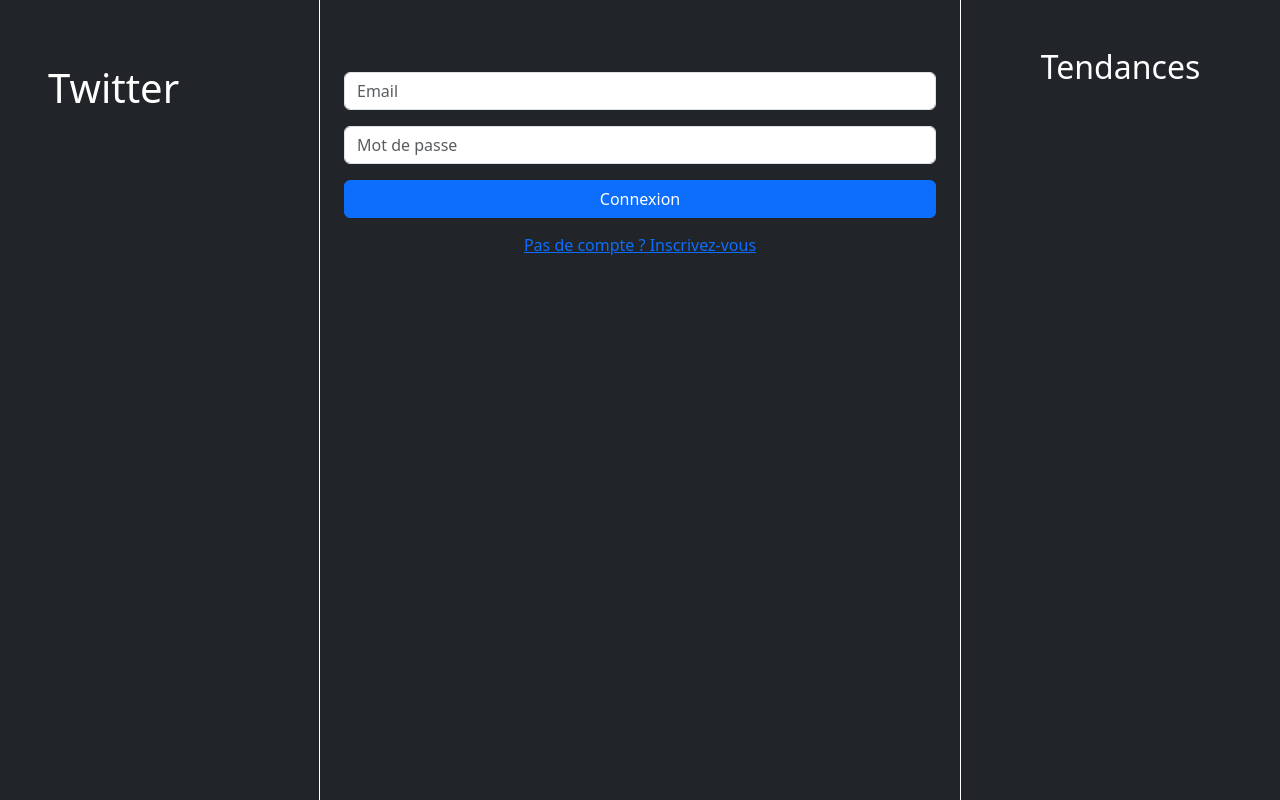
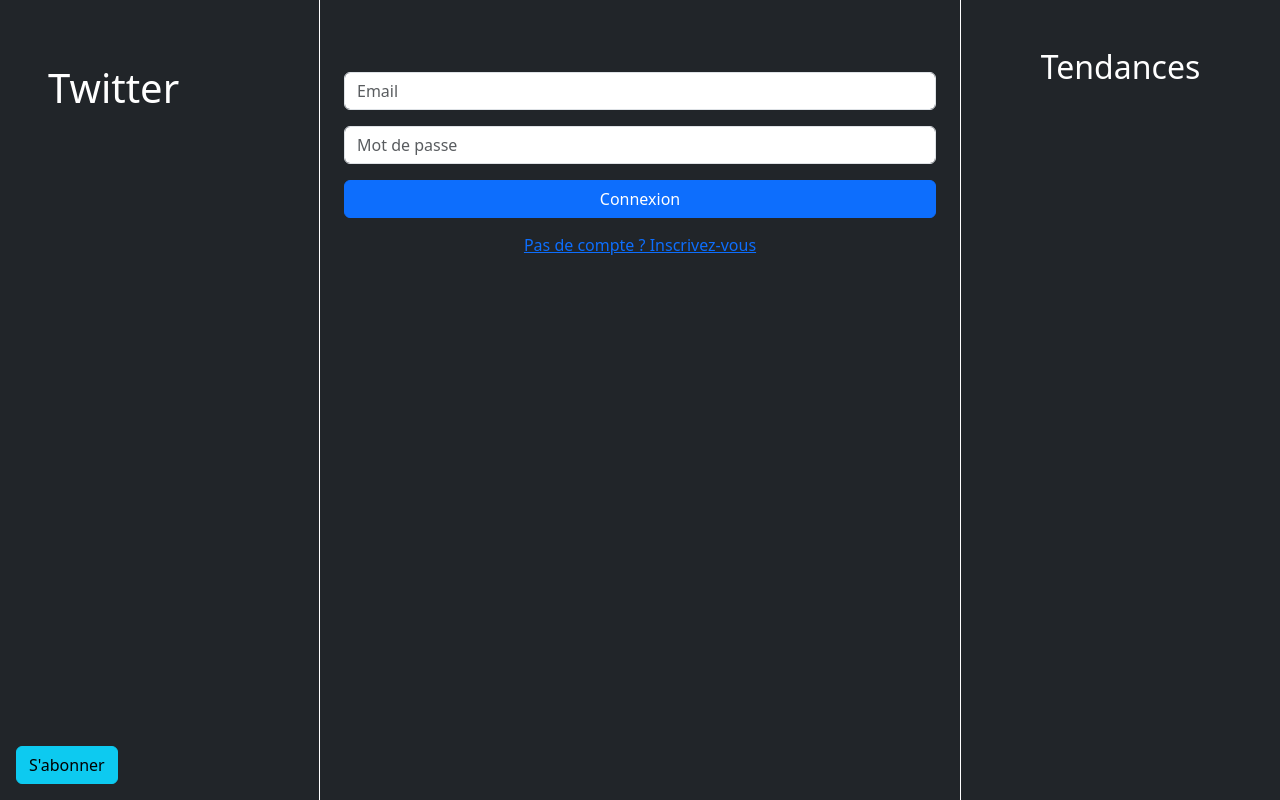
Before and after one commit to JeanBeq/twitter-react, a React (Vite) app: page / in a window 1280 px wide. Built offline with nearby package versions, Linux system fonts and the light colour scheme.

Commit message:
Add NotificationsManager component for push notifications and utility function for base64 URL conversion

```diff
--- a/src/App.tsx
+++ b/src/App.tsx
@@ -2,10 +2,12 @@
 import "bootstrap/dist/css/bootstrap.min.css";
 import "bootstrap-icons/font/bootstrap-icons.css";
 import HomePage from "./pages/HomePage";
+import NotificationsManager from "./components/NotificationsManager";
 
 const App = () => (
   <AuthProvider>
     <HomePage />
+    <NotificationsManager />
   </AuthProvider>
 );
 
--- /dev/null
+++ b/src/components/NotificationsManager.tsx
@@ -0,0 +1,52 @@
+import { useState } from "react";
+import { urlB64ToUint8Array } from "../utils/urlB64ToUint8Array";
+
+const PUBLIC_PUSH_KEY = import.meta.env.VITE_PUBLIC_PUSH_KEY as string;
+
+function NotificationsManager(){
+    const [subscribed, setSubscribed] = useState<Boolean>(false);
+
+    async function testNotification(){
+        await Notification.requestPermission();
+        new Notification("Test notification");
+    }
+
+    async function subscribe(){
+        const perm = await Notification.requestPermission();
+
+        if(perm == 'granted'){
+            const serviceWorker : any = await navigator.serviceWorker.ready;
+
+            let subscription = await serviceWorker.pushManager.getSubscription();
+
+            if(subscription == null){
+                subscription = await serviceWorker.pushManager.subscribe({
+                    userVisibleOnly: true,
+                    applicationServerKey: urlB64ToUint8Array(PUBLIC_PUSH_KEY),
+                });
+            }
+
+            setSubscribed(true);
+        }
+    }
+
+    if(subscribed){
+        return (
+            <div className="p-3 fixed-bottom fs-3">
+                <button className="btn btn-info" onClick={() => testNotification()}>
+                    Test notification
+                </button>
+            </div>
+        )
+    }
+
+    return (
+        <div className="p-3 fixed-bottom fs-3">
+            <button className="btn btn-info" onClick={() => subscribe()}>
+                S'abonner
+            </button>
+        </div>
+    )
+}
+
+export default NotificationsManager;
--- /dev/null
+++ b/src/utils/urlB64ToUint8Array.tsx
@@ -0,0 +1,16 @@
+function urlB64ToUint8Array(base64String : string) : Uint8Array {
+    const padding = '='.repeat((4 - base64String.length % 4) % 4);
+    const base64 = (base64String + padding)
+      .replace(/\-/g, '+')
+      .replace(/_/g, '/');
+
+    const rawData = window.atob(base64);
+    const outputArray = new Uint8Array(rawData.length);
+
+    for (let i = 0; i < rawData.length; ++i) {
+      outputArray[i] = rawData.charCodeAt(i);
+    }
+    return outputArray;
+  }
+
+  export { urlB64ToUint8Array };
```
